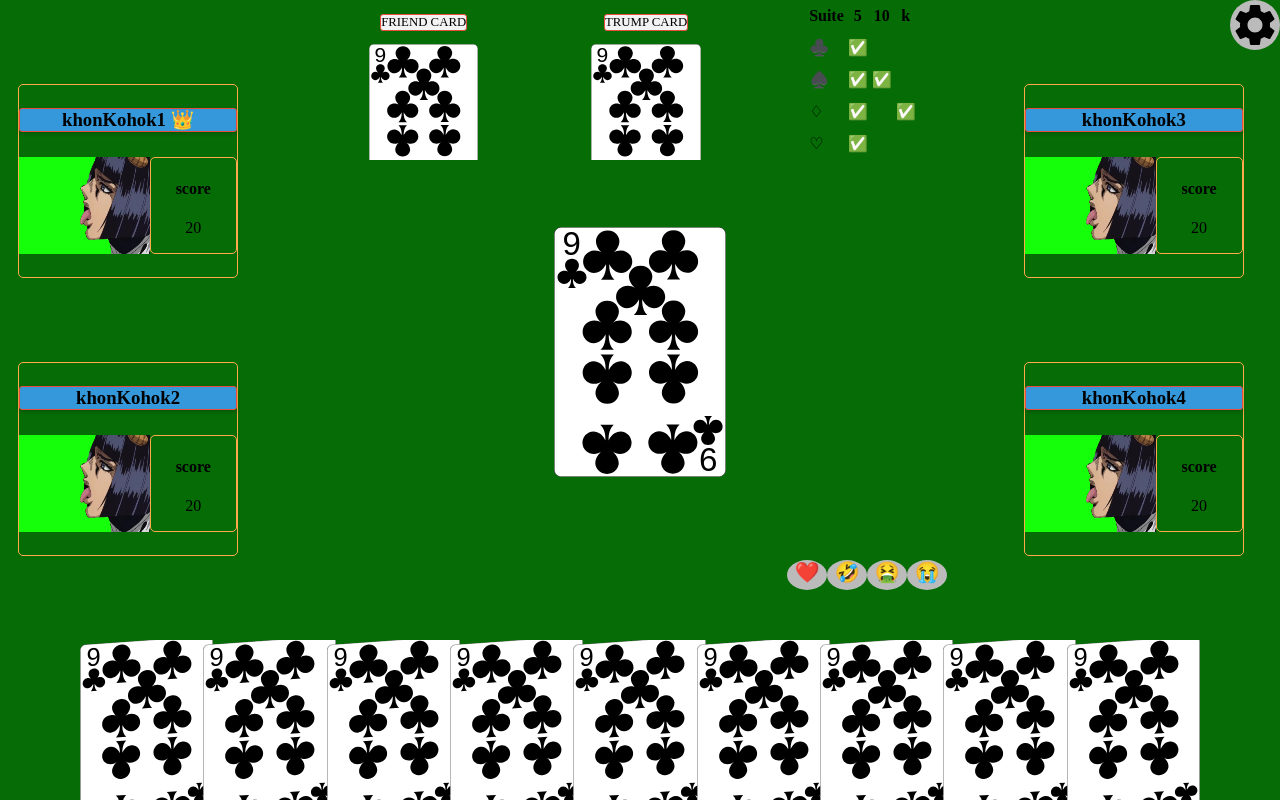
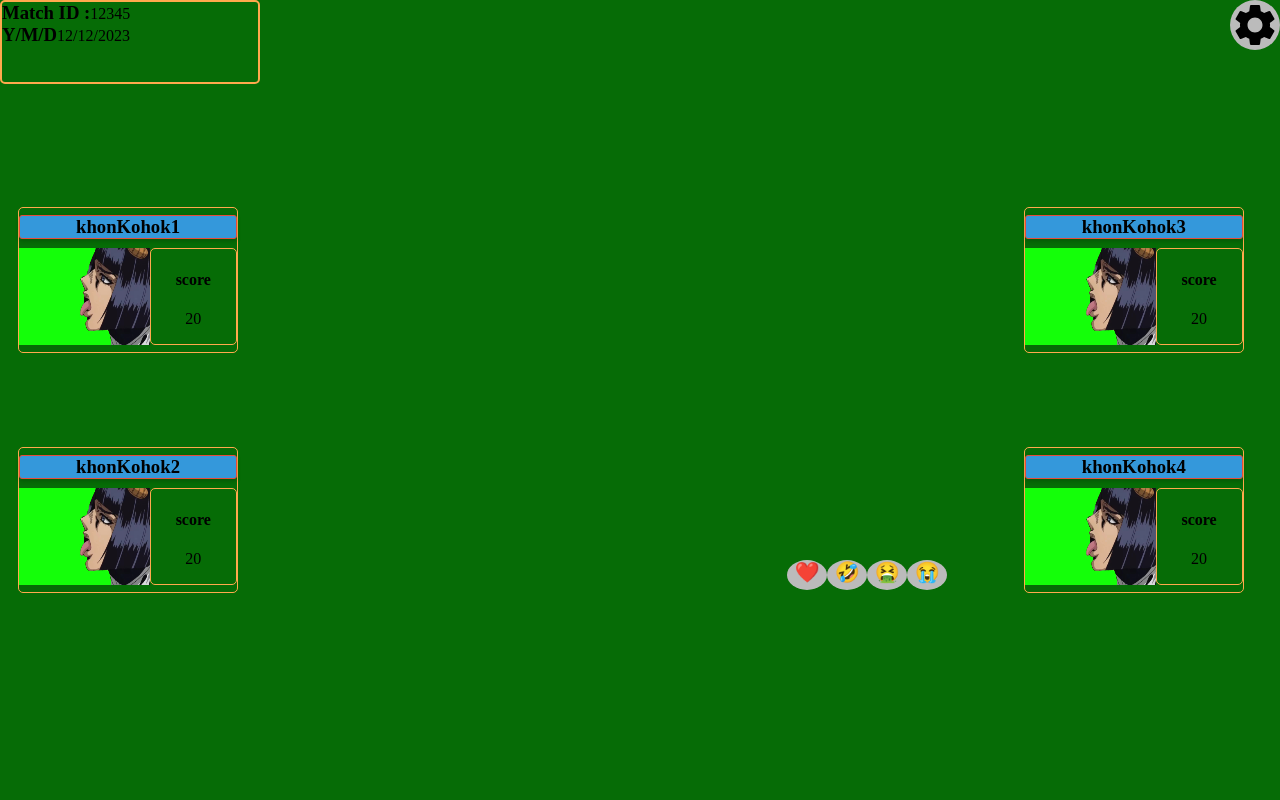
Before and after one commit to KimChanaDev/Friend-Card-Game_Senior-Project, a React (Vite) app in the folder FCG_front-end/: page / in a window 1280 px wide. Built offline with nearby package versions, Linux system fonts and the light colour scheme.

Commit message:
add lobby info

```diff
--- a/FCG_front-end/src/App.jsx
+++ b/FCG_front-end/src/App.jsx
@@ -4,8 +4,8 @@ import BiddingInterface from "./interface/BiddingInterface"
 function App() {
   return (
     <>
-        {/* <BiddingInterface/> */}
-        <InGameInterface/>
+        <BiddingInterface/>
+        {/* <InGameInterface/> */}
 
     </>
 
--- a/FCG_front-end/src/interface/BiddingInterface.css
+++ b/FCG_front-end/src/interface/BiddingInterface.css
@@ -22,16 +22,6 @@ body{
     /* border: 2px solid #ffa94d; */
      border-radius: 5px;
   }
-  figure.bot img:not(:first-child) {
-    /* Your styles here */
-    position: relative;
-  }
-
-  figure.bot>img{
-    transform: skew(0deg,-4deg);
-  }
-
-
 
 
   figure.bot{
@@ -50,12 +40,12 @@ body{
 
   section.left{
     grid-column: 1/3;
-    grid-row:1/9;
+    grid-row:3/9;
     margin-block: 0px 0px;
     margin-inline: 0px 0px;
     display: flex;
     flex-direction: column;
-    justify-content: space-evenly;
+    justify-content: space-around;
     align-items: center;
 
   }
@@ -63,25 +53,40 @@ body{
 
   section.right{
     grid-column: 9/11;
-    grid-row:1/9;
+    grid-row:3/9;
     margin-block: 0px 0px;
     margin-inline: 0px 0px;
     display: flex;
     flex-direction: column;
-    justify-content: space-evenly;
+    justify-content: space-around;
 
 
   }
 
   section.top{
-    grid-column: 3/9;
+    grid-column: 1/11;
     grid-row:1/3;
     margin-block: 0px 0px;
     margin-inline: 0px 0px;
     display:flex;
+    justify-content: flex-start;
 
-    justify-content: space-evenly;
+    /* justify-content: space-evenly; */
 
+  }
+
+  section.top>div{
+    border-radius: 5px;
+    border: 2px solid #ffa94d;
+    width: 20%;
+    height: 50%;
+  }
+
+  section.top>div h1{
+    display: inline;
+  }
+  section.top>div p{
+    display: inline;
   }
 
   section.mid{
@@ -92,15 +97,16 @@ body{
     grid-template-columns: repeat(10, 10%);
     grid-template-rows: repeat(10, 10%);
   }
-  section.mid div{
-    align-items: center;
-    grid-column: 1/11;
-    grid-row:1/9;
-    overflow: hidden;
-    justify-content: center;
-    display: flex;
-  }
 
-  section.mid img{
-    height: 65%;
-  }
+
+
+
+  section.right .setting{
+    align-self: flex-end;
+    /* margin-bottom: auto; */
+   position: absolute;
+   top: 0;
+   background-color: #bbb;
+   border-radius: 50%;
+
+   }
--- a/FCG_front-end/src/interface/BiddingInterface.jsx
+++ b/FCG_front-end/src/interface/BiddingInterface.jsx
@@ -2,7 +2,7 @@ import { useState } from 'react'
 
 import './BiddingInterface.css'
 import PlayerCard from '../component/PlayerCard';
-
+import SettingsIcon from '@mui/icons-material/Settings';
 import EmojiPanel from '../component/EmojiPanel';
 function BiddingInterface() {
 
@@ -11,17 +11,32 @@ function BiddingInterface() {
   return (
     <>
       <section className='top' >
+        <div>
+          <section>
+            <h1>
+              Match ID :
+            </h1>
+            <p>12345</p>
+          </section>
+          <section>
+            <h1>Y/M/D</h1>
+            <p>12/12/2023</p>
+          </section>
+
+
+        </div>
 
 
       </section>
       <section className='left' >
-      <PlayerCard name = {'khonKohok1'}/>
-      <PlayerCard name = {'khonKohok2'}/>
+        <PlayerCard name={'khonKohok1'} />
+        <PlayerCard name={'khonKohok2'} />
       </section>
 
       <section className='right'>
-      <PlayerCard name = {'khonKohok3'}/>
-      <PlayerCard name = {'khonKohok4'}/>
+        <SettingsIcon className='setting' sx={{ fontSize: 50 }} />
+        <PlayerCard name={'khonKohok3'} />
+        <PlayerCard name={'khonKohok4'} />
 
       </section>
 
@@ -31,7 +46,7 @@ function BiddingInterface() {
 
       <section className='mid'>
         {/* <TotalScoreBoard/> */}
-        < EmojiPanel/>
+        < EmojiPanel />
       </section>
     </>
 
--- a/FCG_front-end/src/interface/InGameInterface.css
+++ b/FCG_front-end/src/interface/InGameInterface.css
@@ -49,7 +49,7 @@ body{
 
   section.left{
     grid-column: 1/3;
-    grid-row:1/9;
+    grid-row:3/9;
     margin-block: 0px 0px;
     margin-inline: 0px 0px;
     display: flex;
@@ -62,7 +62,7 @@ body{
 
   section.right{
     grid-column: 9/11;
-    grid-row:1/9;
+    grid-row:3/9;
     margin-block: 0px 0px;
     margin-inline: 0px 0px;
     display: flex;
@@ -73,7 +73,7 @@ body{
   }
 
   section.top{
-    grid-column: 3/9;
+    grid-column: 1/11;
     grid-row:1/3;
     margin-block: 0px 0px;
     margin-inline: 0px 0px;
--- a/FCG_front-end/src/interface/InGameInterface.jsx
+++ b/FCG_front-end/src/interface/InGameInterface.jsx
@@ -7,7 +7,7 @@ import TrumpCard from '../component/TrumpCard';
 import CardTable from '../component/CardTable';
 import TotalScoreBoard from '../component/TotalScoreBoard';
 import EmojiPanel from '../component/EmojiPanel';
-import { IconButton } from '@mui/material';
+
 function InGameInterface() {
   const n = 9
   const myArray = new Array(n).fill(0);
@@ -32,10 +32,6 @@ function InGameInterface() {
     <section className='right'>
 
         <SettingsIcon className='setting'  sx={{ fontSize: 50 }}/>
-
-
-
-
       <PlayerCard name = {'khonKohok3'}/>
       <PlayerCard name = {'khonKohok4'}/>
 
```
Lines whose indentation alone changed are shown as unchanged.
